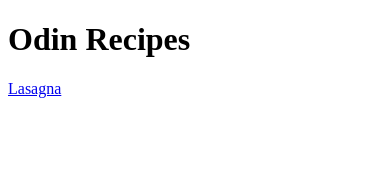
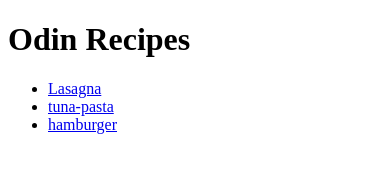
Before and after one commit to Marwans12/odin-recipes, a plain HTML site: page index.html in a window 390 px wide. Drawn offline with Linux system fonts and the light colour scheme.

Commit message:
Make anchors for tuna and hamburger in index

```diff
--- a/index.html
+++ b/index.html
@@ -8,7 +8,11 @@
 
 <body>
     <h1>Odin Recipes</h1>
-    <a href="./lasagna/lasagna.html">Lasagna</a>
+    <ul>
+        <li><a href="./lasagna/lasagna.html">Lasagna</a></li>
+        <li><a href="./tuna-pasta/tuna-pasta.html">tuna-pasta</a></li>
+        <li><a href="./hamburger/hamburger.html">hamburger</a></li>
+    </ul>
 </body>
 
 </html>
```
